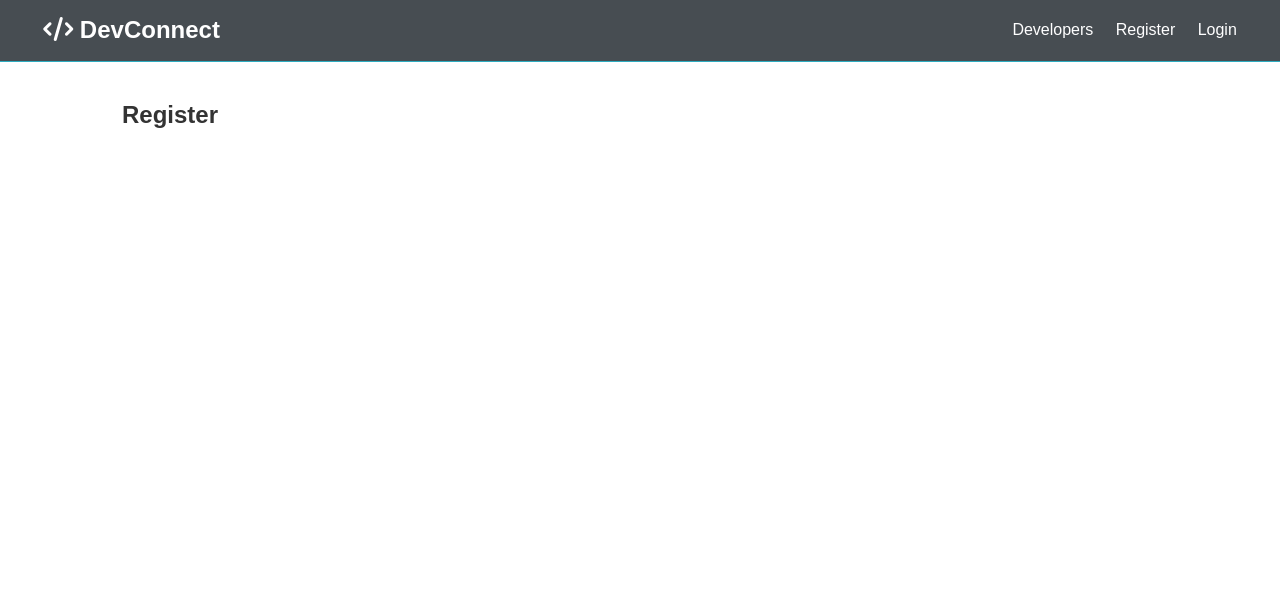
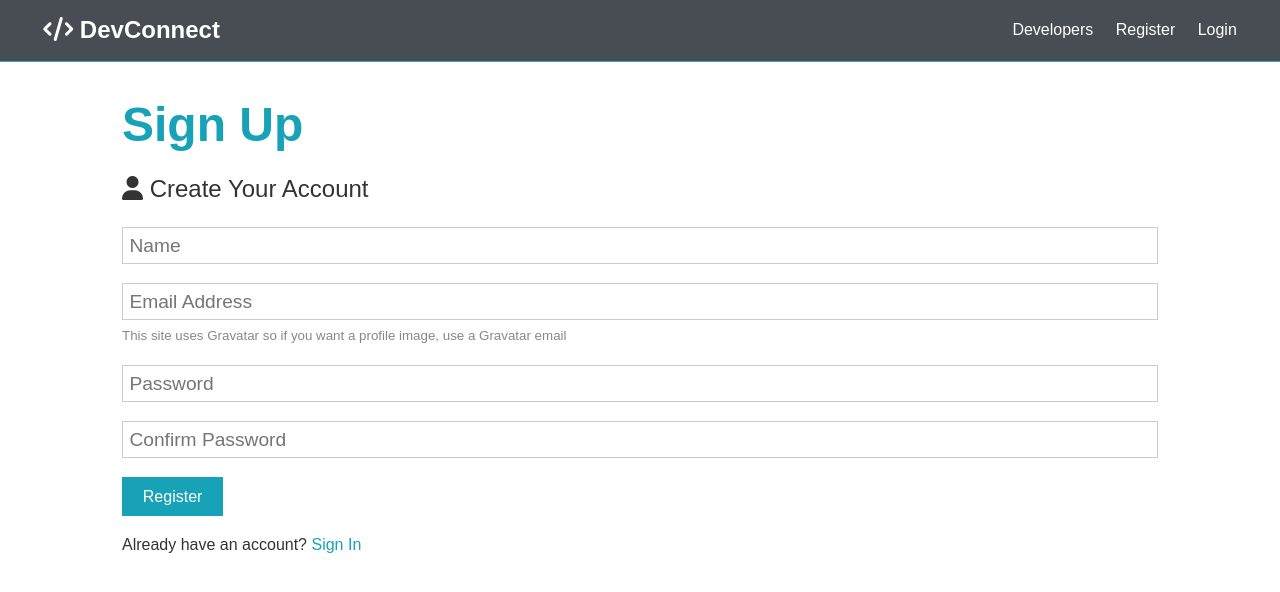
Before and after one commit to Lanzruiz/devconnect-reactjs, a React (Create React App) app: page /register in a window 1280 px wide. Shown: the top 592 px of the page. Built offline with nearby package versions, Linux system fonts and the light colour scheme.

Commit message:
add template elements for the register component

```diff
--- a/src/components/auth/Register.js
+++ b/src/components/auth/Register.js
@@ -3,7 +3,30 @@
 const Register = () => {
   return (
     <section className="container">
-        <h1>Register</h1>
+        <h1 className="large text-primary">Sign Up</h1>
+        <p className="lead"><i className="fas fa-user"></i> Create Your Account</p>
+        <form className="form" action="create-profile.html">
+            <div className="form-group">
+                <input type="text" placeholder="Name" name="name" required />
+            </div>
+            <div className="form-group">
+                <input type="email" placeholder="Email Address" name="email" />
+                <small className="form-text">
+                    This site uses Gravatar so if you want a profile image, use a
+                     Gravatar email</small
+                 >
+            </div>
+            <div className="form-group">
+                <input type="password" placeholder="Password" name="password" minLength="6"/>
+            </div>
+            <div className="form-group">
+                <input type="password" placeholder="Confirm Password" name="password2" minLength="6"/>
+            </div>
+            <input type="submit" className="btn btn-primary" value="Register" />
+        </form>
+        <p className="my-1">
+             Already have an account? <a href="login.html">Sign In</a>
+        </p>
     </section>
   )
 }
--- a/src/components/layout/Landing.js
+++ b/src/components/layout/Landing.js
@@ -1,4 +1,5 @@
 import React from 'react'
+import { Link } from "react-router-dom";
 
 const Landing = () => {
   return (
@@ -11,8 +12,8 @@
                 other developers
                 </p>
                 <div className="buttons">
-                    <a href="register.html" className="btn btn-primary">Sign Up</a>
-                    <a href="login.html" className="btn btn-light">Login</a>
+                    <Link to="/register" className="btn btn-primary">Sign Up</Link>
+                    <Link to="/login" className="btn btn-light">Login</Link>
                 </div>
             </div>
         </div>
--- a/src/components/layout/Navbar.js
+++ b/src/components/layout/Navbar.js
@@ -1,15 +1,16 @@
 import React from 'react'
+import { Link } from "react-router-dom";
 
 const Navbar = () => {
   return (
     <nav className="navbar bg-dark">
         <h1>
-            <a href="/"><i className="fas fa-code"></i> DevConnect</a>
+            <Link to="/"><i className="fas fa-code"></i> DevConnect</Link>
         </h1>
         <ul>
-            <li><a href="profiles.html">Developers</a></li>
-            <li><a href="register.html">Register</a></li>
-            <li><a href="login.html">Login</a></li>
+            <li><Link to="/">Developers</Link></li> {/*  link to profile */}
+            <li><Link to="/register">Register</Link></li>
+            <li><Link to="/login">Login</Link></li>
         </ul>
     </nav>
   )
```
